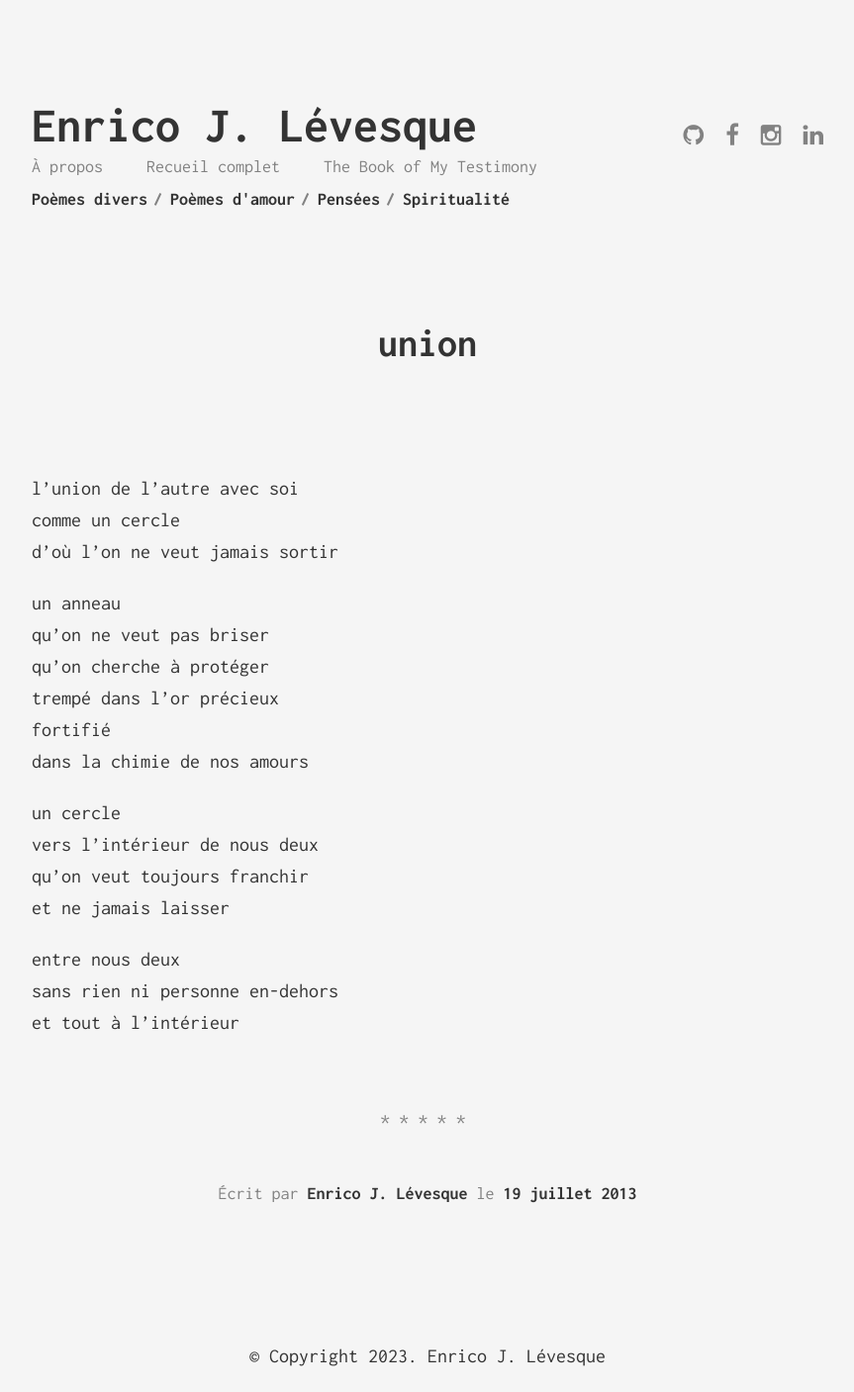
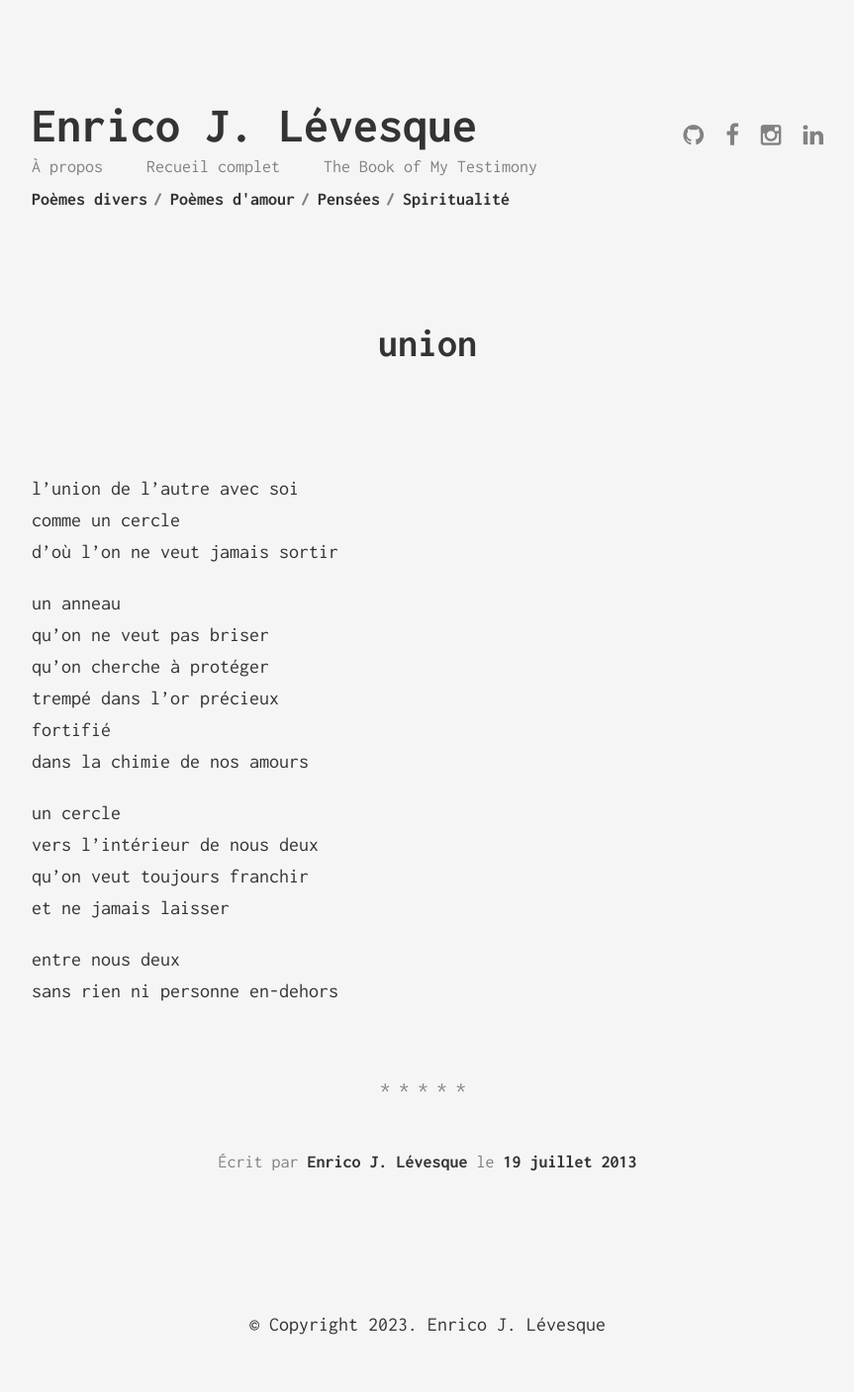
Before and after one commit to enricoJL/enricojl.github.io, a Jekyll site: the page built from _posts/2013-07-19-union.md, in a window 1280 px wide. Shown: the whole page at 99% size, without its empty margins (208-1071 px from the left). Built offline with Jekyll 4.4.1, drawn with Linux system fonts in a browser that asks for light colours; after the commit the page ends 1375 px from its top, so only the background shows below that.

Commit message:
union fix

```diff
--- a/_posts/2013-07-19-union.md
+++ b/_posts/2013-07-19-union.md
@@ -24,4 +24,3 @@ et ne jamais laisser
 
 entre nous deux
 sans rien ni personne en-dehors
-et tout à l'intérieur
```
